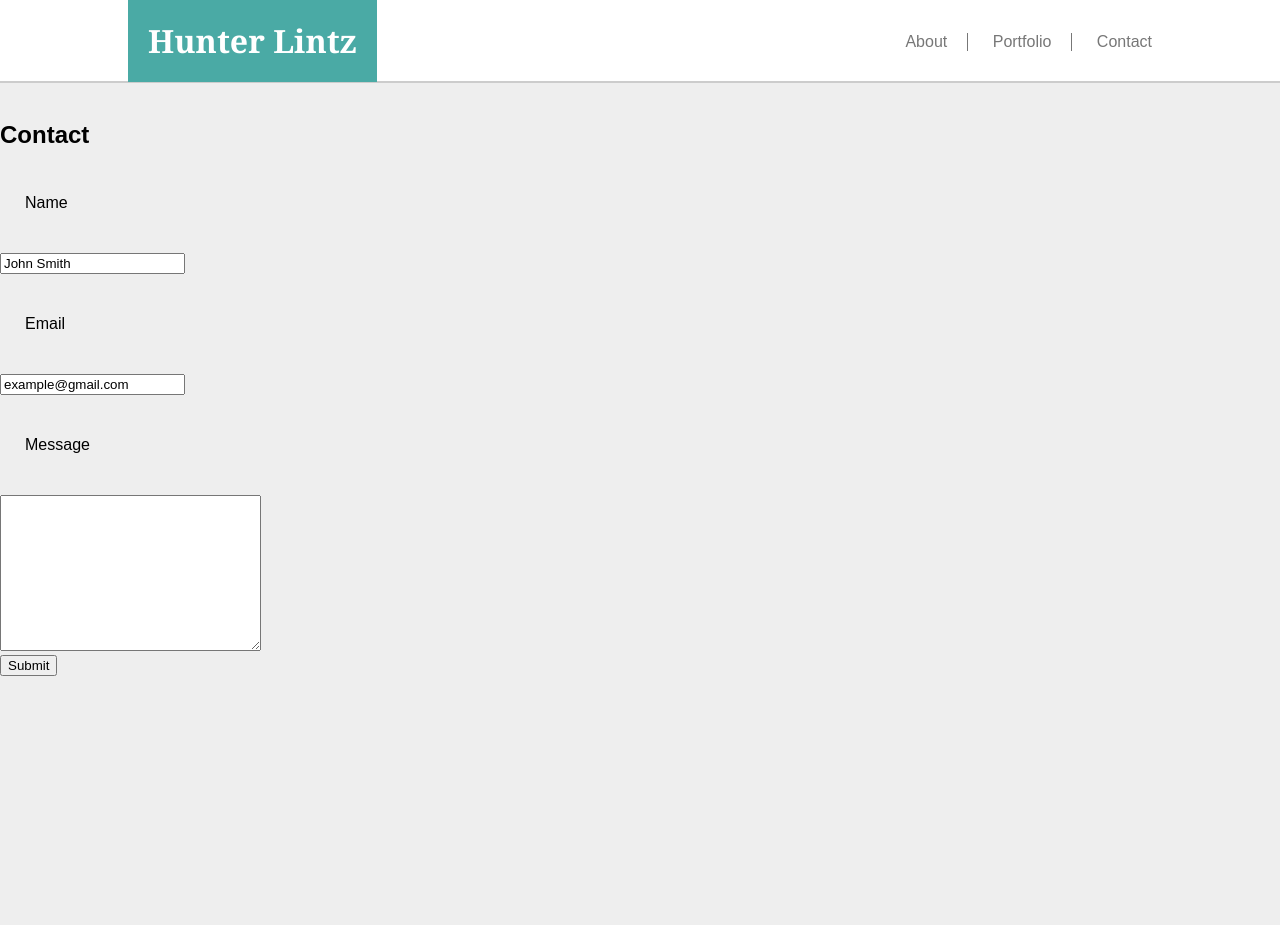
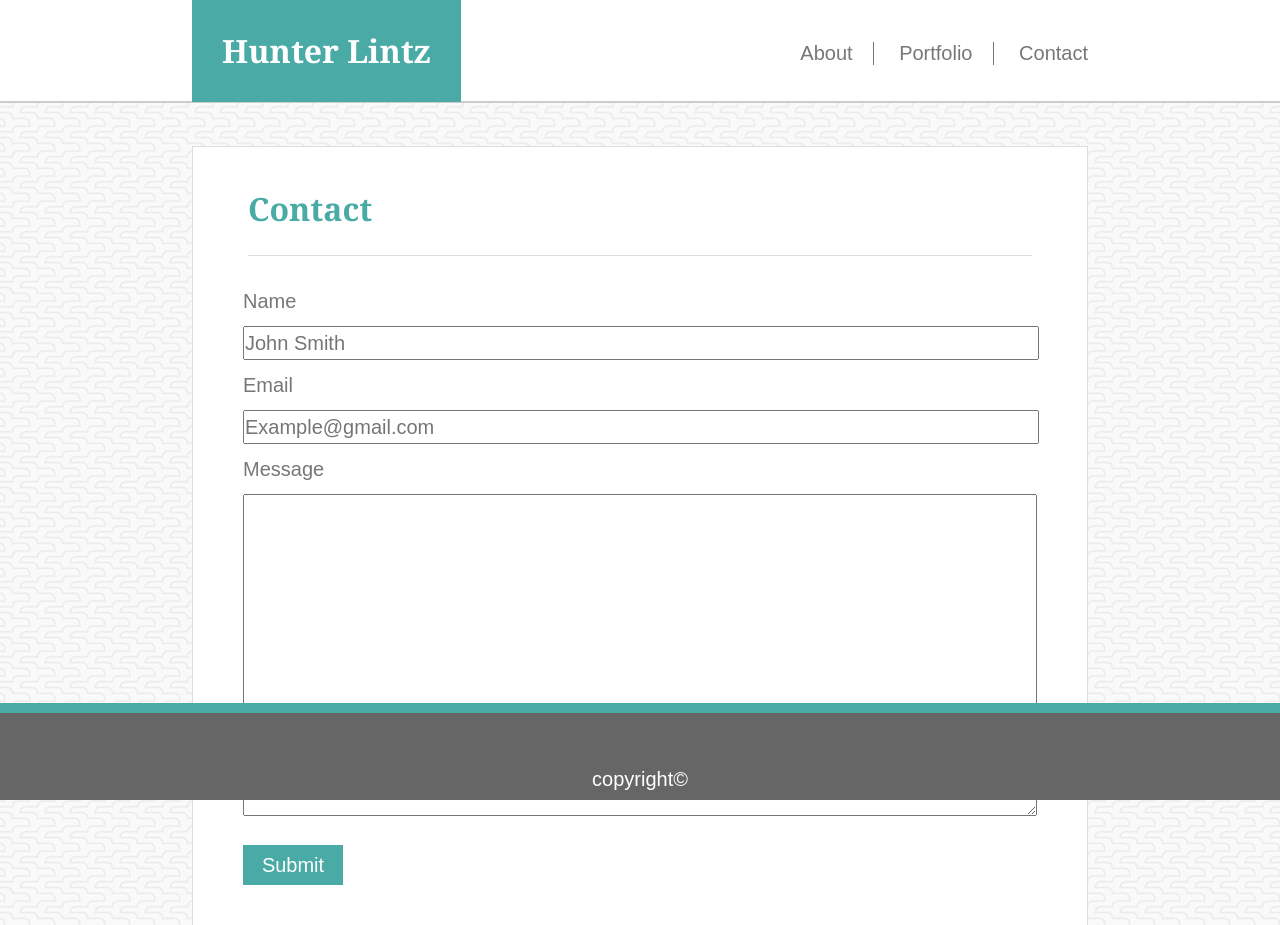
Before and after one commit to HunterLintz/Basic-Portfolio, a plain HTML site: page contact.html in a window 1280 px wide. Shown: the top 925 px of the page. Before the commit the page ends 800 px from the top, so only its background shows below. Drawn offline with Linux system fonts and the light colour scheme.

Commit message:
Added CSS to Portfolio and Contact Pages as well as modified About Page's CSS.

```diff
--- a/assets/css/style.css
+++ b/assets/css/style.css
@@ -1,7 +1,9 @@
 header{
+    position: sticky;
+    top: 0px;
     background-color: #ffffff;
-    padding-bottom: 19px;
-    padding-top: 19px;
+    padding-bottom: 29px;
+    padding-top: 29px;
     border-bottom: 2px solid #cccccc;
 
 }
@@ -10,16 +12,20 @@ h1{
     font-family: 'Georgia', Times, Times New Roman, serif;
     text-align:  left;
     margin: 0px;
-    padding-left: 10%;
+    padding-left: 15%;
 
 }
-.aboutMe{
+
+.header2{
     color: #4aaaa5;
+    margin-top: 10px;
+    margin-left: 25px;
+    margin-right: 25px;
+    padding-left: 0px;
+    padding-right: 0px;
+    padding-bottom: 25px;
+    margin-bottom: 20px;
     border-bottom:1px solid #dddddd;
-    margin-top: 10px;
-    padding-left: 0px;
-    padding-bottom: 25px;
-    margin-bottom: 25px;
 
 }
 h1 span{
@@ -27,14 +33,16 @@ h1 span{
     color: #ffffff;
 }
 body{
+    background-image: url('../images/beanstalk.png');
+    background-repeat: inherit;
+    position: static;
     font-family: 'Arial', 'Helvetica Neue', Helvetica, sans-serif;
-    background-color: #eeeeee;
     margin: 0px;
 }
 nav{
     float: right;
-    margin-right: 10%;
-    margin-top: -45px;
+    margin-right: 15%;
+    margin-top: -50px;
     background-color: #ffffff;
 }
 nav li{
@@ -43,6 +51,7 @@ nav li{
 }
 nav ul {
     color: #777777;
+    font-size: 20px;
     padding: 0px;
     list-style-type: none;
 
@@ -57,23 +66,92 @@ nav ul a{
     border-right: 1px solid #777777;
 
 }
-span, .main{
+span, .main, .mainPortfolio{
     margin: 0px;
-    padding: 20px;
+    padding: 30px;
 }
 .main{
     background-color: #ffffff;
     min-height: 350px;
     border: 1px solid #dddddd;
-    margin-right: 10%;
-    margin-left: 10%;
+    margin-right: 15%;
+    margin-left: 15%;
     margin-top: 25px;
+    margin-bottom: 150px;
+
 
 }
 img{
     float: left;
     padding: 25px;
 }
+.p1{
+    padding-top: 25px;
+}
+
 p{
+    padding-bottom: 0px;
+    color: #777777;
+    line-height: 1.6;
+    font-size: 20px;
     padding: 25px;
+    padding-bottom: 0px;
 }
+footer{
+    position: fixed;
+    left: 0;
+    bottom: 0;
+    width: 100%;
+    border-top: 10px solid #4aaaa5;
+    background-color: #666666;
+    padding-top: 25;
+    padding: 0px;
+    margin: 0px;
+}
+.foot{
+    color: white;
+    text-align: center;
+    padding-top: 45px;
+    padding-bottom: 0px;
+    margin-top: 10px;
+    margin: 5px;
+}
+.contact p, input, textarea{
+    font-family: 'Arial', 'Helvetica Neue', Helvetica, sans-serif;
+    font-size: 20px;
+    margin: 0px;
+    padding: 0px;
+    margin-left: 20px;
+    line-height: 2.5;
+    color: #777777;
+}
+input{
+    height: 30px;
+}
+input,textarea{
+    width: 95%;
+    line-height: 1.6;
+}
+input[type=Submit]{
+    background-color: #4aaaa5;
+    border: none;
+    color: white;
+    padding: 0;
+    text-decoration: none;
+    margin: 0;
+    cursor: pointer;
+    width: 100px;
+    height: 40px;
+    margin-top: 25px;
+    margin-bottom: 10px;
+    margin-left: 20px;
+}
+.mainPortfolio{
+background-color: #ffffff;
+height: 600px;
+border: 1px solid #dddddd;
+margin-right: 15%;
+margin-left: 15%;
+margin-top: 25px;
+margin-bottom: 150px;
+}
--- a/contact.html
+++ b/contact.html
@@ -13,7 +13,6 @@
     </head>
 
     <body>
-
 
         <header>
 
@@ -33,19 +32,23 @@
 
         <br>
 
-        <h2>Contact</h2>
+        <div class="main">
+
+             <h1 class="header2">Contact</h1>
+
+             <div class="contact">
 
                 <p>
                     Name
                 </p>
 
-        <input type="text" value="John Smith">
+                <input type="text" value="" placeholder="John Smith">
 
                 <p>
                     Email
                 </p>
 
-        <input type="text" value="example@gmail.com">
+                <input type="text" value="" placeholder="Example@gmail.com">
 
                 <p>
                     Message
@@ -55,9 +58,27 @@
 
                 <br>
 
-        <input type="submit">
+                <input type="Submit">
+
+             </div>
+
+
+        </div>
+
 
         <br>
+
+        <footer>
+
+            <div class="footer">
+
+                <p class ="foot">
+                    copyright©
+                </p>
+
+            </div>
+
+        </footer>
 
     </body>
 
```
Also changed, not shown: index.html (+16 -3 lines), portfolio.html (+33 -4 lines), assets/images/Placeholder.jpg (added), assets/images/beanstalk.png (added). Lines whose indentation alone changed are shown as unchanged.
